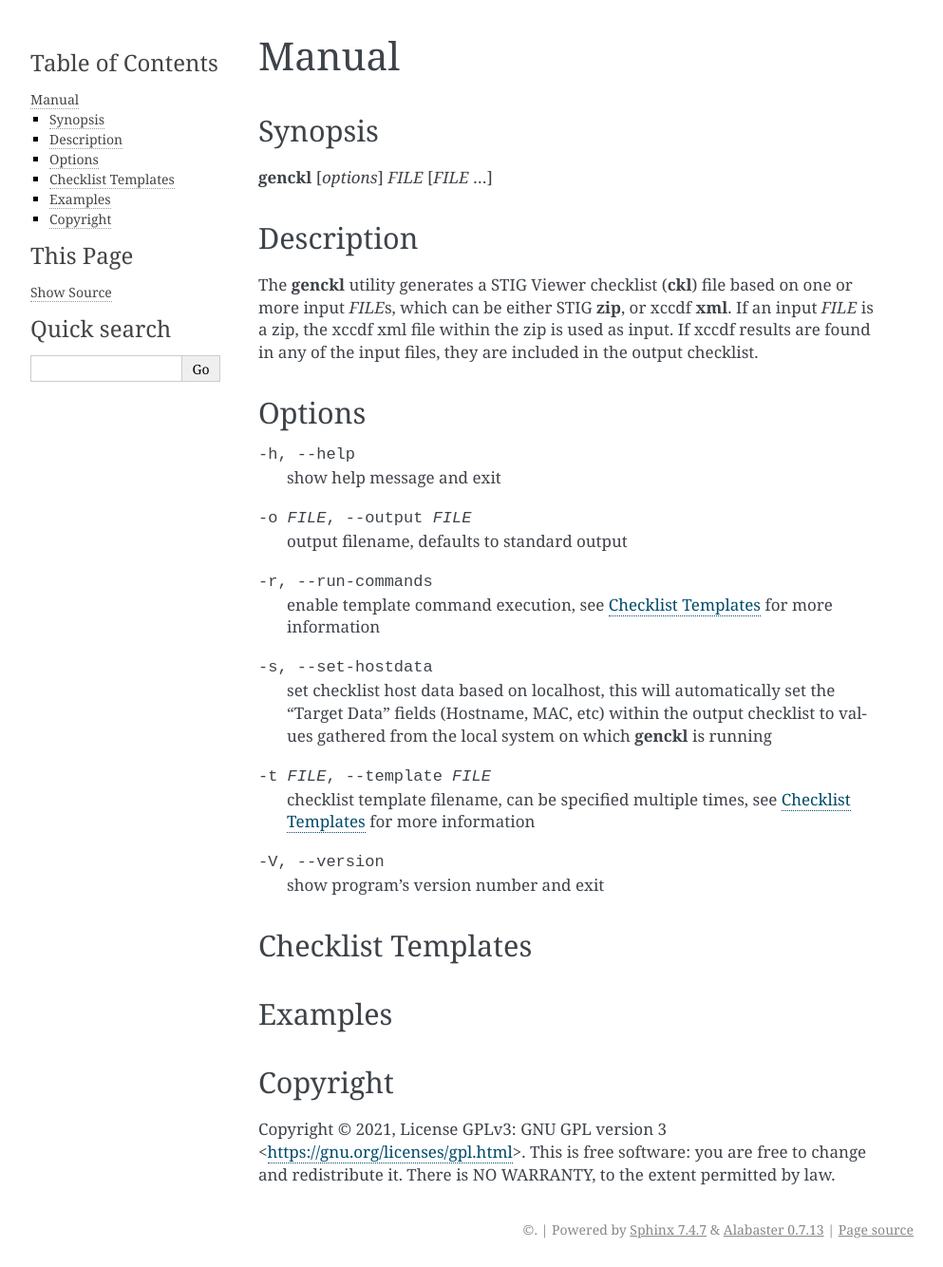
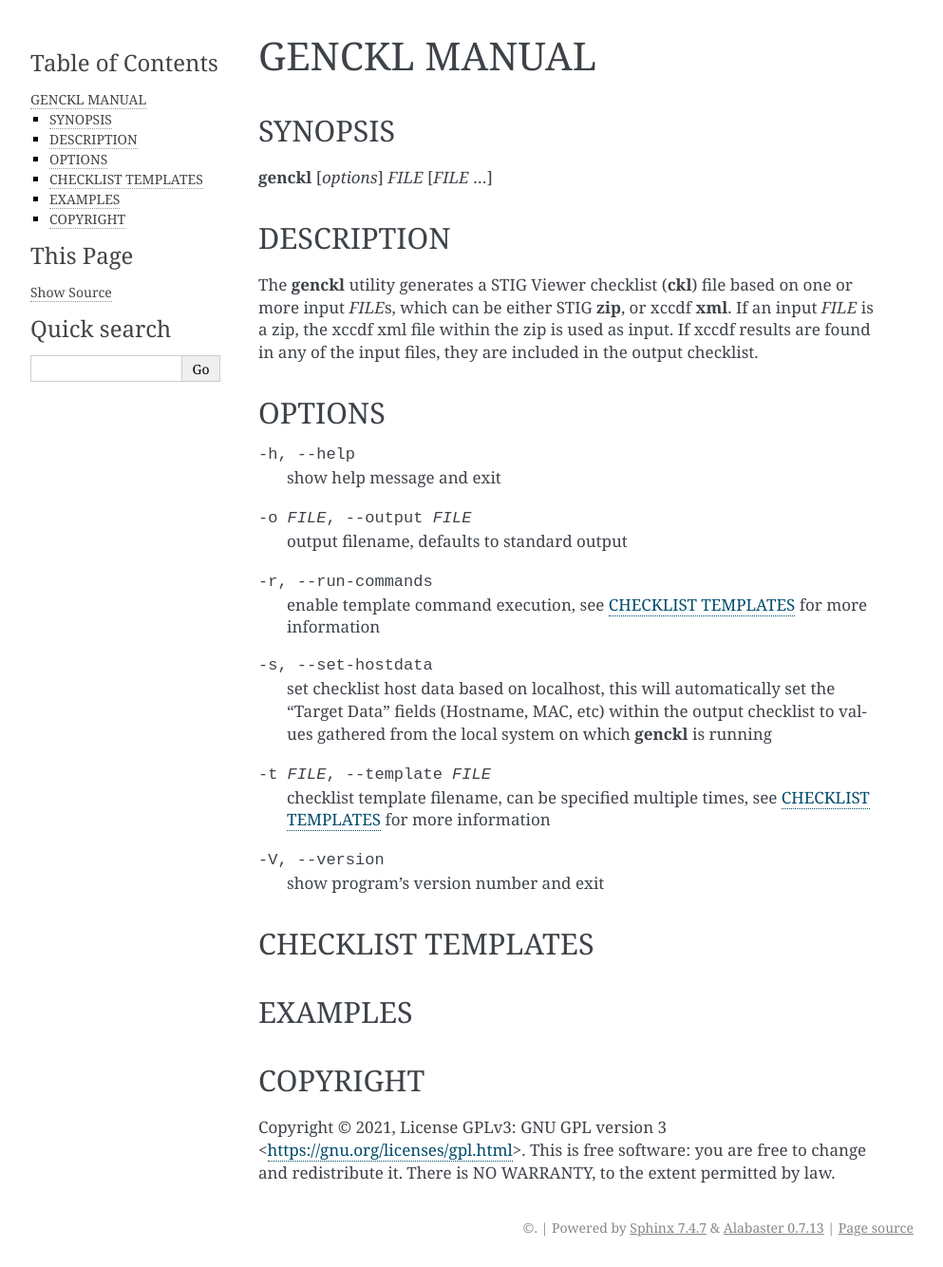
Before and after one commit to ap1x/genckl, a Sphinx documentation site: the page built from docs/manual.rst, in a window 1280 px wide. Shown: the whole page at 95% size, without its empty margins (148-1141 px from the left). Built offline with Sphinx 7.4.7, drawn with Linux system fonts in a browser that asks for light colours; part of the change alters nothing that is shown.

```diff
--- a/docs/manual.rst
+++ b/docs/manual.rst
@@ -1,20 +1,20 @@
-******
-Manual
-******
+*************
+GENCKL MANUAL
+*************
 
-Synopsis
+SYNOPSIS
 ========
 
 **genckl** [*options*] *FILE* [*FILE* ...]
 
-Description
+DESCRIPTION
 ===========
 
 The **genckl** utility generates a STIG Viewer checklist (**ckl**) file based on one or more input *FILE*\ s, which can
 be either STIG **zip**, or xccdf **xml**. If an input *FILE* is a zip, the xccdf xml file within the zip is used as
 input. If xccdf results are found in any of the input files, they are included in the output checklist.
 
-Options
+OPTIONS
 =======
 
 -h, --help
@@ -24,21 +24,21 @@ Options
     output filename, defaults to standard output
 
 -r, --run-commands
-    enable template command execution, see :ref:`checklist-templates` for more information
+    enable template command execution, see `CHECKLIST TEMPLATES`_ for more information
+
+.. NEEDFIX :ref: broken on github
 
 -s, --set-hostdata
     set checklist host data based on localhost, this will automatically set the "Target Data" fields (Hostname, MAC,
     etc) within the output checklist to values gathered from the local system on which **genckl** is running
 
 -t FILE, --template FILE
-    checklist template filename, can be specified multiple times, see :ref:`checklist-templates` for more information
+    checklist template filename, can be specified multiple times, see `CHECKLIST TEMPLATES`_ for more information
 
 -V, --version
     show program's version number and exit
 
-.. _checklist-templates:
-
-Checklist Templates
+CHECKLIST TEMPLATES
 ===================
 
 .. blah blah
@@ -54,7 +54,7 @@ Checklist Templates
 
 .. blah blah
 
-Examples
+EXAMPLES
 ========
 
 .. Most basic example, this will produce::
@@ -65,7 +65,12 @@ Examples
 
 ..     genckl STIG1.zip stig2.xml xccdf-results.xml
 
-Copyright
+COPYRIGHT
 =========
-Copyright © 2021, License GPLv3: GNU GPL version 3 <https://gnu.org/licenses/gpl.html>.
-This is free software: you are free to change and redistribute it. There is NO WARRANTY, to  the extent permitted by law.
+
+.. |copyright-char| unicode:: 0xA9
+.. |year| date:: %Y
+
+Copyright |copyright-char| |year|, License GPLv3: GNU GPL version 3 <https://gnu.org/licenses/gpl.html>.
+This is free software: you are free to change and redistribute it. There is NO WARRANTY,
+to the extent permitted by law.
```
